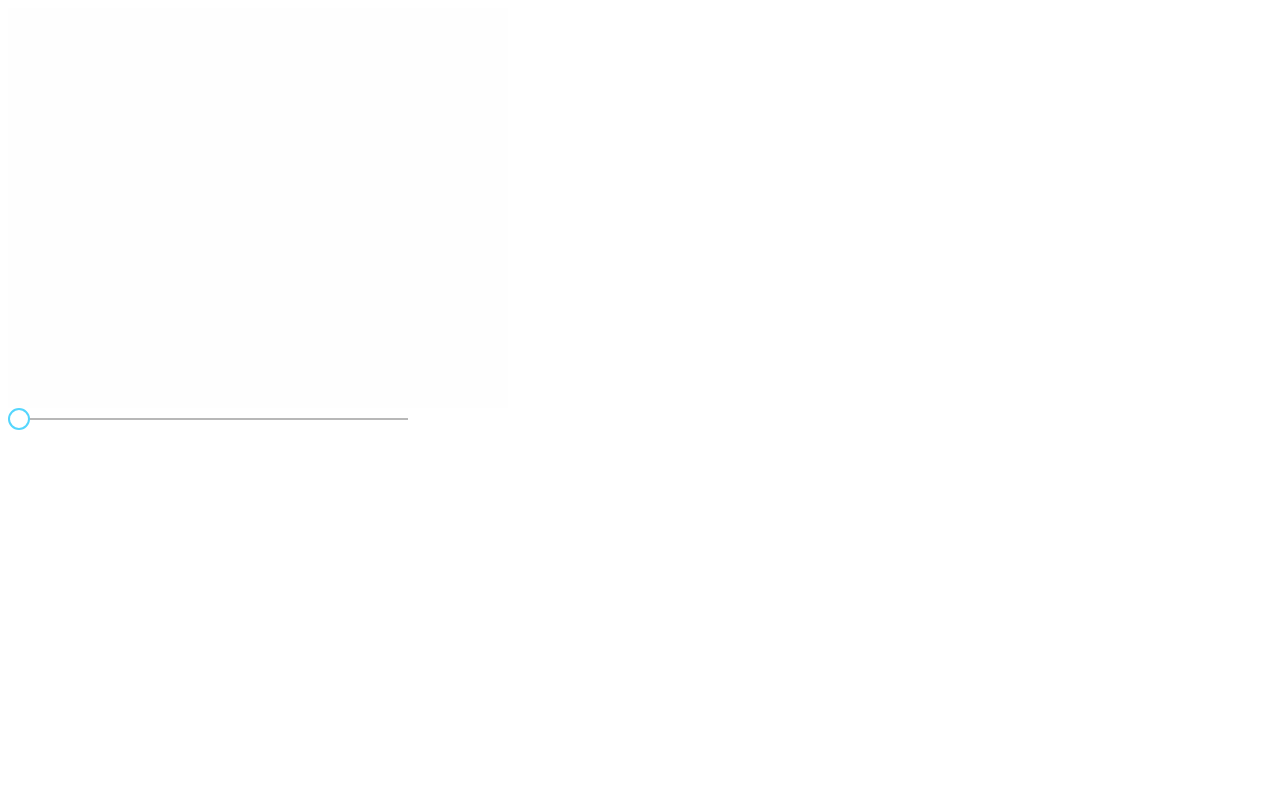
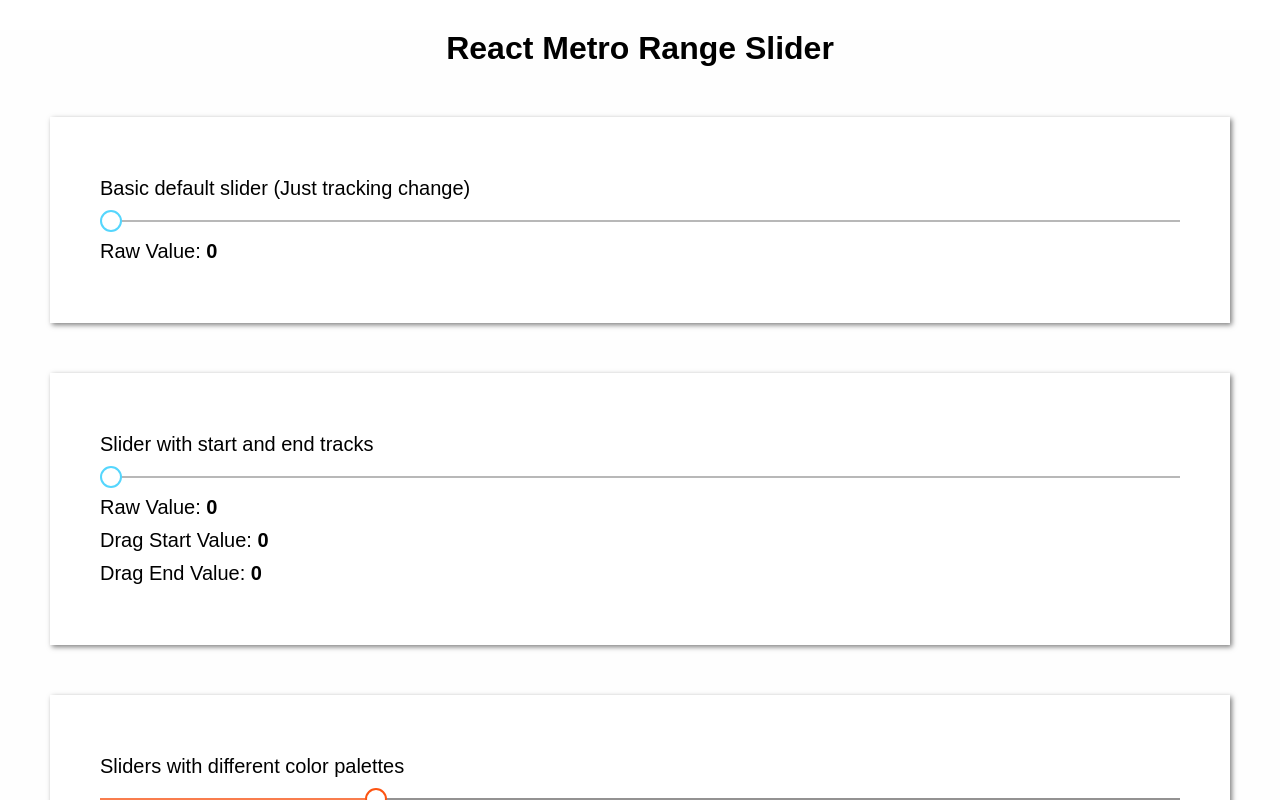
Before and after one commit to imshaikot/react-metro-range-slider, a React app: page / in a window 1280 px wide. Shown: the top 800 px of the page. Built offline with nearby package versions, Linux system fonts and the light colour scheme.

Commit message:
added: multiple usecase of sliders

```diff
--- a/package.json
+++ b/package.json
@@ -51,6 +51,7 @@
   },
   "dependencies": {
     "react": "^16.2.0",
-    "react-dom": "^16.2.0"
+    "react-dom": "^16.2.0",
+    "resize-observer-polyfill": "^1.5.0"
   }
 }
--- a/src/App.jsx
+++ b/src/App.jsx
@@ -1,23 +1,71 @@
 import React from 'react';
 import ReactDOM from 'react-dom';
 
-import ReactRangeSlider from './index';
+import Slider from './index';
+import './styles/App.less';
 import './styles/style.less';
 
-const App = () => (
-  <div style={{ margin: '0 auto' }}>
-    <div style={{ width: 500, height: 400, backgroundColor: '#fefefe' }} />
-    <ReactRangeSlider
-      colorPalette={{}}
-      style={{ width: 400 }}
-      max={80}
-      min={-20}
-      onChange={(e, v) => {
-        console.info(v);
-      }}
-      onPreModal={val => Math.round(val)}
-    />
-  </div>
-);
+class App extends React.Component {
+  constructor(props) {
+    super(props);
+    this.state = {
+      slider1: {
+        val: 0,
+      },
+      slider2val: 0,
+      slider2start: 0,
+      slider2end: 0,
+    };
+  }
+
+  render() {
+    return (
+      <div className="body">
+        <h1 style={{ marginTop: 30 }}>React Metro Range Slider </h1>
+        <div className="box">
+          <p>Basic default slider (Just tracking change)</p>
+          <Slider colorPalette={{}} onChange={(e, v) => this.setState({
+            slider1: {
+              val: v,
+            }
+          })} />
+          <p>Raw Value: <b>{this.state.slider1.val}</b></p>
+        </div>
+        <div className="box">
+          <p>Slider with start and end tracks</p>
+          <Slider max={200} min={50} colorPalette={{}} onChange={(e, v) => this.setState({
+            slider2val: v
+          })}
+          onChangeStart={(e, v) => this.setState({
+            slider2start: v
+          })}
+          onChangeEnd={(e, v) => this.setState({
+            slider2end: v
+          })}
+          />
+          <p>Raw Value: <b>{this.state.slider2val}</b></p>
+          <p>Drag Start Value: <b>{this.state.slider2start}</b></p>
+          <p>Drag End Value: <b>{this.state.slider2end}</b></p>
+        </div>
+
+        <div className="box">
+          <p>Sliders with different color palettes</p>
+          <Slider onChange={(e, v) => this.setState({
+            slider1: {
+              val: v,
+            }
+          })} preValue={25} style={{ marginTop: 10 }} colorPalette={{fill: '#F97D4E', toFill: '#939292', thumb: '#FD5412'}} />
+          <Slider preValue={45} style={{ marginTop: 10 }} colorPalette={{fill: '#14B03B', toFill: '#DAF9C5', thumb: '#5E79F5'}} />
+          <Slider preValue={15} style={{ marginTop: 10 }} colorPalette={{fill: '#ED2D2D', toFill: '#FA8080', thumb: '#6B6A6A'}} />
+        </div>
+
+        <div className="box">
+          <p>Slider with prediction tooltip (onPreModal)</p>
+          <Slider onPreModal={val => Math.round(val)} colorPalette={{}} />
+        </div>
+      </div>
+    );
+  }
+}
 
 ReactDOM.render(<App />, document.getElementById('root-target'));
--- a/src/index.jsx
+++ b/src/index.jsx
@@ -1,4 +1,5 @@
 import React from 'react';
+import ResizeObserver from 'resize-observer-polyfill';
 
 import Tooltip from './cmp/tooltip';
 
@@ -46,6 +47,9 @@ class ReactRangeSlider extends React.PureComponent {
       unfillWidth: (sliderWidth - thumbSize) - this.calculateFill(sliderWidth),
     });
     /* eslint-enable */
+
+    // const resizeObserver = new ResizeObserver(this.handleUpdate)
+    // resizeObserver.observe(this.slider)
   }
 
   componentWillReceiveProps() {
@@ -139,13 +143,13 @@ class ReactRangeSlider extends React.PureComponent {
        } }
       onMouseDown={e => this.seekIntent(e)}
       onMouseMove={e => this.seekPrediction(e)} onMouseOut={e => this.deactiveModal(e)}>
-        <div style={{ backgroundColor: this.props.colorPalette.fill }}
+        <div
         className="fill" style={{ width: this.state.fillWidth }}>
-          <div className="fill-child" />
+          <div  style={{ backgroundColor: this.props.colorPalette.fill }} className="fill-child" />
         </div>
 
-        <div style={{ borderColor: this.props.colorPalette.thumb }}
-        className="thumb" style={{ left: this.state.fillWidth }}
+        <div
+        className="thumb" style={{ left: this.state.fillWidth, borderColor: this.props.colorPalette.thumb }}
         onMouseDown={e => this.handleStart(e) } onMouseUp={ e => this.handleEnd(e) } />
 
         <div style={{ width: this.state.unfillWidth }} className="unfill">
--- a/src/styles/App.less
+++ b/src/styles/App.less
@@ -0,0 +1,23 @@
+* {
+  margin: 0;
+  padding: 0;
+}
+.body {
+  margin: 0 auto;
+  text-align: center;
+  font-family: sans-serif;
+  text-align: center;
+  background-color: #fefefe;
+  .box {
+    box-shadow: 2px 2px 5px rgba(0, 0, 0, .5);
+    background-color: #fff;
+    padding: 50px;
+    margin: 50px;
+    text-align: left;
+    p {
+      font-size: 20px;
+      margin-top: 10px;
+      margin-bottom: 10px;
+    }
+  }
+}
--- a/src/styles/style.less
+++ b/src/styles/style.less
@@ -81,8 +81,9 @@
   border: 1px solid @modalBorder;
   font-family: sans-serif;
     .em-title {
-      padding: 5px 10px;
-      font-size: 15px;
+      margin: 0px !important;
+      padding: 5px 10px !important;
+      font-size: 15px !important;
       color: #fff;
       margin: 0;
     }
```
Also changed, not shown: lib/App.js (deleted, +0 -39 lines).
